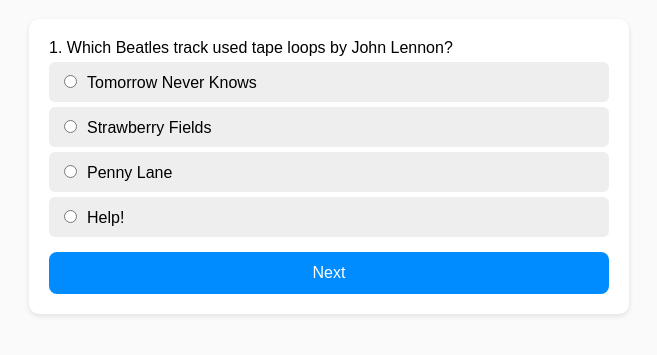
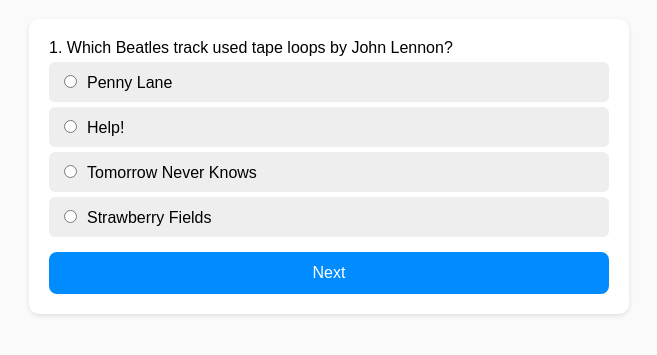
Before and after one commit to alanmbrennan-bit/quiz, a plain HTML site: page index.html in a window 1280 px wide. Shown: the part 81-436 px from the top of the page, without its empty margins (311-968 px from the left). Drawn offline with Linux system fonts and the light colour scheme.

Commit message:
Add files via upload

```diff
--- a/index.html
+++ b/index.html
@@ -45,12 +45,16 @@ function shuffle(array){
 }
 
 let selectedQuestions=[];
+let current=0;
+let score=0;
+
 function pickRandomQuestions(){
-  selectedQuestions = shuffle([...questions]).slice(0,12);
+  selectedQuestions = shuffle([...questions]).slice(0,12).map(q=>{
+    const shuffledAnswers = shuffle([...q.answers]);
+    const correctIndex = shuffledAnswers.indexOf(q.answers[q.correct]);
+    return {...q, answers:shuffledAnswers, correct:correctIndex};
+  });
 }
-
-let current = 0;
-let score = 0;
 
 function showQuestion(){
   if(current>=selectedQuestions.length){
@@ -88,9 +92,8 @@ function restartQuiz(){
   showQuestion();
 }
 
-// Auto-start
-pickRandomQuestions();
-showQuestion();
+// Auto-start quiz
+restartQuiz();
 </script>
 </body>
 </html>
```
